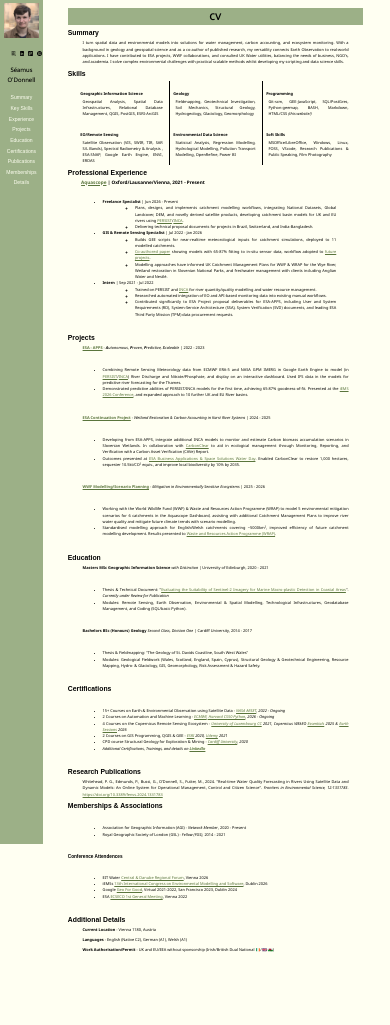
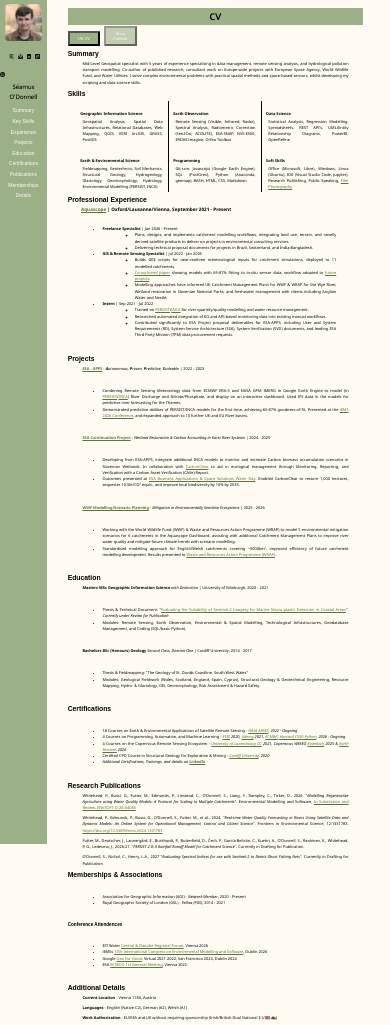
Before and after one commit to EldonSamuelson/eldonsamuelson.github.io, a plain HTML site: page index.html in a window 390 px wide. Before the commit the page ends 962 px from the top, so only its background shows below. Drawn offline with Linux system fonts and the light colour scheme; a web font is replaced by a local one.

Commit message:
Added basic js functionality for buttons and leaflet, changed Public CV, added a public-facing Email

```diff
--- a/index.html
+++ b/index.html
@@ -7,6 +7,8 @@
         </style>
         <!--Job-related Stylesheet pun here -->
         <link rel="stylesheet" href="./suc.css">
+        <!-- Leaflet CSS *WIP* -->
+        <link rel="stylesheet2" href="https://unpkg.com/leaflet@1.9.4/dist/leaflet.css"/>
         <!-- Misc -->
         <title>Séamus O'Donnell - CV</title>
         <meta name="Séamus' Online Resume" content="">
@@ -14,12 +16,15 @@
         <meta charset="utf-8">
         <meta name="viewport" content="width=device-width, initial-scale=1.0">
     </head>
-    <body class="bodyCV" style="background-color:#fffff2;">
+
+    <body class="bodyCV">
         <!-- Sidebar navigation -->
         <div class="SidebarCV">
-            <img class="MeCV" src="./files/You-Me-CV.jpeg" alt="You, Me, and CV">
+            <img class="Face" src="./files/You-Me-CV.jpeg" id="FacialBias" alt="You, Me, and My CV">
             <a class="res" href="./files/Seamus_ODonnell_CV_Public.pdf" target="_blank" rel="noopener noreferrer">
-                <img src="./files/ico-cv.png" alt="Seamus' Public CV" title="Download Séamus' CV"></a>
+                <img src="./files/ico-cv.png" alt="Séamus' Public CV" title="Download Séamus' CV"></a>
+            <a class="msg" href="mailto:cursaibeatha.seamuscv@gmx.at?subject=Interest%20in%20your%20Online%20CV&body=Dear%20Séamus," target="_blank" rel="noopener noreferrer">
+                <img src="./files/ico-msg.png" alt="Séamus' Public Email" title="Contact Me"></a>
             <a class="lin" href="https://www.linkedin.com/in/seamusodonnell/" target="_blank" rel="noopener noreferrer">
                 <img src="./files/ico-li.png" alt="Séamus' LinkedIn" title="Séamus' LinkedIn"></a>
             <a class="git" href="https://www.github.com/EldonSamuelson" target="_blank" rel="noopener noreferrer">
@@ -36,12 +41,12 @@
                     <a href="#Skills">Key Skills</a>
                     <a href="#Experience">Experience</a>
                     <a href="#Projects">Projects</a>
+                    <div id="Leaflet" class="hide"><a href="##Leaflet">Portfolio</a></div>
                     <a href="#Education">Education</a>
                     <a href="#Certifications">Certifications</a>
                     <a href="#Publications">Publications</a>
                     <a href="#Memberships">Memberships</a>
                     <a href="#Details">Details</a>
-                    <div class="hide"><a href="#Leaflet">Portfolio</a></div>
                 </div>
             </div>
         </div>
@@ -50,31 +55,36 @@
             <div class="BannerCV">
                 <h1 id="Top">CV</h1>
             </div>
+            <!-- Button toggles -->
+            <button class="Button ToggleUK" id="regionToggle">UK CV</button>
+            <button class="Button ToggleLeaflet disabled" id="leafletToggle" href="#Leaflet">Show Portfolio</button>
+            <button class="Button ToggleHospitality hide" id="formatToggle">Hospitality CV</button>
+
             <h2 id="Personal">Summary</h2>
-            <p>I turn spatial data and environmental models into solutions for water management, carbon accounting, and ecosystem monitoring. With a background in geology and geospatial science and as a co-author of published research, my versatility connects Earth Observation to real-world applications. I have contributed to ESA projects, WWF collaborations, and consulted UK Water utilities, balancing the needs of business, NGO’s, and academia. I solve complex environmental challenges with practical scalable methods whilst developing my scripting and data science skills.</p>
+            <p>Mid-Level Geospatial specialist with 5 years of experience specialising in data management, remote sensing analysis, and hydrological pollution transport modelling. Co-author of published research, consultant work on Europe-wide projects with European Space Agency, World Wildlife Fund, and Water Utilities. I solve complex environmental problems with practical spatial methods and space-based sensors, whilst developing my scripting and data science skills.</p>
 
             <h2 id="Skills">Skills</h2>
             <div class="CVSkillsCol">
             <b>Geographic Information Science</b>
-                <p>Geospatial Analysis, Spatial Data Infrastructures, Relational Database Management, QGIS, PostGIS, ESRI-ArcGIS</p>
-            <b>EO/Remote Sensing</b>
-                <p>Satellite Observation (VIS, SWIR, TIR, SAR S/L Bands), Spectral Radiometry & Analysis , ESA-SNAP, Google Earth Engine, ENVI, ERDAS</p>
-            <b>Geology</b>
-                <p>Fieldmapping, Geotechnical Investigation, Soil Mechanics, Structural Geology, Hydrogeology, Glaciology, Geomorphology</p>
-            <b>Environmental Data Science</b>
-                <p>Statisical Analysis, Regression Modelling, Hydrological Modelling, Pollution Transport Modelling, OpenRefine, Power BI </p>
+                <p>Geospatial Analysis, Spatial Data Infrastructures, Relational Databases, Web Mapping, QGIS, ESRI ArcGIS, GRASS, PostGIS </p>
+            <b>Earth & Environmental Science</b>
+                <p>Fieldmapping, Geotechnics, Soil Mechanics, Structural Geology, Hydrogeology, Glaciology, Geomorphology, Hydrology, Environmental Modelling (PERSIST, INCA)</p>
+            <b>Earth Observation</b>
+                <p>Remote Sensing (Visible, Infrared, Radar), Spectral Analysis,  Radiometric Correction (Sen2Cor, ACOLITE), ESA-SNAP, NV5-ENVI, ERDAS Imagine, Orfeo Toolbox</p>
             <b>Programming</b>
-                <p>Git-scm, GEE-JavaScript, SQL/PostGres, Python-geemap, BASH,  Markdown, HTML/CSS <i>(this website!)</i> </p>
+                <p>Git-scm, Javascript (Google Earth Engine), SQL (PostGres), Python (Anaconda, geemap), BASH, HTML, CSS, Markdown</p>
+            <b>Data Science</b>
+                <p>Statistical Analysis, Regression Modelling, Spreadsheets, REST API's, UML/Entity Relationship Diagrams, PowerBI, OpenRefine</p>
             <b>Soft Skills</b>
-                <p>MSOffice/LibreOffice, Windows, Linux, FOSS, VScode, Research Publications & Public Speaking, Film Photography</p>
+                <p>Office (Microsoft, Libre), Windows, Linux (Ubuntu), IDE (Visual Studio Code, Jupyter), Research Publishing, Public Speaking, <a href="https://www.flickr.com/photos/atlonim/" target="_blank" rel="noopener noreferrer">Film Photography</a></p>
             </div>
 
             <h2 id="Experience">Professional Experience</h2>
-            <h3 class="pro"><a href="https://www.aquascope.com/" target="_blank" rel="noopener noreferrer">Aquascope</a></b> | Oxford/Lausanne/Vienna, 2021 - Present</h3>
+            <h3 class="pro"><a href="https://www.aquascope.com/" target="_blank" rel="noopener noreferrer">Aquascope</a></b> | Oxford/Lausanne/Vienna, September 2021 - Present</h3>
             <ul>
-                <li><b>Freelance Specialist</b> | Jun 2026 - Present</li>
+                <li><b>Freelance Specialist</b> | Jan 2026 - Present</li>
                 <ul>
-                    <li>Plans, designs, and implements catchment modelling workflows, integrating National Datasets, Global Landcover, DEM, and novelly derived satellite products, developing catchment basin models for UK and EU rivers using <a href="https://www.persistmodel.org" target="_blank" rel="noopener noreferrer">PERSIST</a>/<a href="https://incamodels.org/" target="_blank" rel="noopener noreferrer">INCA</a>.</li>
+                    <li>Plans, designs, and implements catchment modelling workflows, integrating land use, terrain, and novelly derived satellite products to deliver on projects in environmental consulting services. </li>
                     <li>Delivering technical proposal documents for projects in Brazil, Switzerland, and India-Bangladesh.</li>
                 </ul>
                 <li><b>GIS & Remote Sensing Specialist</b> | Jul 2022 - Jan 2026</li>
@@ -85,7 +95,7 @@
                 </ul>
                 <li><b>Intern</b> | Sep 2021 - Jul 2022</li>
                 <ul>
-                    <li>Trained on PERSIST and <a href="https://www.omb.co.uk/surface-water-quality-modelling-and-management-information" target="_blank" rel="noopener noreferrer">INCA</a> for river quantity/quality modelling and water resource management.</li>
+                    <li>Trained on <a href="https://www.persistmodel.org" target="_blank" rel="noopener noreferrer">PERSIST</a>/<a href="https://incamodels.org/" target="_blank" rel="noopener noreferrer">INCA</a> for river quantity/quality modelling and water resource management.</li>
                     <li>Researched automated integration of EO and API-based monitoring data into existing manual workflows.</li>
                     <li>Contributed significantly to ESA Project proposal deliverables for ESA-APPS, including User and System Requirements (RD), System-Service Archictecture (SSA), System Verification (SVD) documents, and leading ESA Third Party Mission (TPM) data procurement requests.</li>
                 </ul>
@@ -112,8 +122,10 @@
                 <li>Standardised modelling approach for English/Welsh catchments covering ~5000km², improved efficiency of future catchment modelling development. Results presented to <a href="https://www.wrap.ngo/take-action/uk-food-drink-pact/water-roadmap" target="_blank" rel="noopener noreferrer">Waste and Resources Action Programme (WRAP)</a>.</li>
             </ul>
 
-            <div class="hide"> <!--The Hidden to Humans section (unless CSS breaks)-->
-                <h2 id="Leaflet">Portfolio</h2>
+            <div id="Portfolio" class="hide">
+                <h2 id="#Leaflet">Portfolio</h2>
+                <p>Not quite yet</p>
+                <iframe class="" src=""><!--TODO--></iframe>
             </div>
 
             <div class="hide"> <!--The Hidden to Humans section (unless CSS breaks)-->
@@ -133,11 +145,10 @@
 
             <h2 id="Certifications">Certifications</h2>
             <ul>
-                <li>15+ Courses on Earth & Environmental Observation using Satellite Data - <i><a href="https://www.earthdata.nasa.gov/data/projects/arset" target="_blank" rel="noopener noreferrer">NASA ARSET</a>, 2022 - Ongoing</i></li>
-                <li>2 Courses on Automation and Machine Learning -  <i><a href="https://learning.ecmwf.int/enrol/index.php?id=96" target="_blank" rel="noopener noreferrer"> ECMWF</a>,<a href="https://cs50.harvard.edu/python/" target="_blank" rel="noopener noreferrer"> Harvard CS50 Python</a>, 2026 - Ongoing</i></li>
+                <li>18 Courses on Earth & Environmental Applications of Satellite Remote Sensing - <i><a href="https://www.earthdata.nasa.gov/data/projects/arset" target="_blank" rel="noopener noreferrer">NASA ARSET</a>, 2022 - Ongoing</i></li>
+                <li>4 Courses on Programming, Automation, and Machine Learning - <i><a href="https://www.esri.com/training/catalog/57630436851d31e02a43f13c/python-for-everyone/" target="_blank" rel="noopener noreferrer">ESRI</a> 2020, <a href="https://www.udemy.com/certificate/UC-1189a5f9-14c2-4a65-af83-3abc114ebef9/" target="_blank" rel="noopener noreferrer">Udemy</a> 2021, <a href="https://learning.ecmwf.int/enrol/index.php?id=96" target="_blank" rel="noopener noreferrer"> ECMWF</a>,<a href="https://cs50.harvard.edu/python/" target="_blank" rel="noopener noreferrer"> Harvard CS50 Python</a>, 2026 - Ongoing</i></li>
                 <li>4 Courses on the Copernicus Remote Sensing Ecosystem - <i><a href="https://www.copernicus.eu/en/opportunities/education/copernicus-mooc" target="_blank" rel="noopener noreferrer">University of Luxembourg CC</a> 2021, Copernicus WEkEO <a href="https://events.wekeo.eu/wekeo-essentials" target="_blank" rel="noopener noreferrer">Essentials</a> 2025 & <a href="https://events.wekeo.eu/earth-sessions-natural-disasters" target="_blank" rel="noopener noreferrer">Earth Sessions</a> 2026</i></li>
-                <li>2 Courses on GIS Programming, QGIS & GEE - <i><a href="https://www.esri.com/training/catalog/57630436851d31e02a43f13c/python-for-everyone/" target="_blank" rel="noopener noreferrer">ESRI</a> 2020, <a href="https://www.udemy.com/certificate/UC-1189a5f9-14c2-4a65-af83-3abc114ebef9/" target="_blank" rel="noopener noreferrer">Udemy</a> 2021 </i></li>
-                <li>CPD course Structural Geology for Exploration & Mining - <i><a href="https://www.cardiff.ac.uk/professional-development/available-training/short-courses/view/structural-geology-for-exploration-and-mining" target="_blank" rel="noopener noreferrer">Cardiff University</a>, 2020</i></li>
+                <li>Certified CPD Course in Structural Geology for Exploration & Mining - <i><a href="https://www.cardiff.ac.uk/professional-development/available-training/short-courses/view/structural-geology-for-exploration-and-mining" target="_blank" rel="noopener noreferrer">Cardiff University</a>, 2020</i></li>
                 <li><i>Additional Certifications, Trainings, and details on <a href="https://www.linkedin.com/in/seamusodonnell/details/certifications/" target="_blank" rel="noopener noreferrer"><b>LinkedIn</b></a></i></li>
             </ul>
 
@@ -145,7 +156,14 @@
             </div>
 
             <h2 id="Publications">Research Publications</h2>
-            <p>Whitehead, P. G., Edmunds, P., Bussi, G., O’Donnell, S., Futter, M., 2024. "Real-time Water Quality Forecasting in Rivers Using Satellite Data and Dynamic Models: An Online System for Operational Management, Control and Citizen Science". <i>Frontiers in Environmental Science, 12:1331783</i>. <a href="https://doi.org/10.3389/fenvs.2024.1331783" target="_blank" rel="noopener noreferrer">https://doi.org/10.3389/fenvs.2024.1331783</a></p>
+
+            <p>Whitehead, P., Bussi, G., Futter, M., Edmunds, P., Linstead, C., O’Donnell, S., Liang, Y., Rampley, C., Ticker, D., 2026. "<i>Modelling Regenerative Agriculture using Water Quality Models: A Protocol for Scaling to Multiple Catchments</i>". Environmental Modelling and Software, <a href="https://www.sciencedirect.com/special-issue/337982/special-issue-on-modelling-standards" target="_blank" rel="noopener noreferrer">In Submission and Review, ENVSOFT-D-26-04083</a></p>
+
+            <p>Whitehead, P., Edmunds, P., Bussi, G., O’Donnell, S., Futter, M., <i>et al.,</i> 2024. "<i>Real-time Water Quality Forecasting in Rivers Using Satellite Data and Dynamic Models: An Online System for Operational Management, Control and Citizen Science</i>". Frontiers in Environmental Science, 12:1331783. <a href="https://doi.org/10.3389/fenvs.2024.1331783" target="_blank" rel="noopener noreferrer">https://doi.org/10.3389/fenvs.2024.1331783</a></p>
+
+            <p>Futter, M., Deutscher, J., Lannergård, E., Burkhardt, P., Butterfield, D., Čech, P., García-Beltrán, C., Kuehn, A., O'Donnell, S., Rankinen, K., Whitehead, P. G., Ledesma, J., 2026-27. "<i>PERSiST 2.0: A Rainfall Runoff Model for Catchment Science</i>". Currently in Drafting for Publication</p>
+
+            <p>O'Donnell, S., Nichol, C., Henry, L-A., 2027 "<i>Evaluating Spectral Indices for use with Sentinel-2 to Detect Ghost Fishing Nets</i>". Currently in Drafting for Publication</p>
 
             <h2 id="Memberships">Memberships & Associations</h2>
             <ul>
@@ -163,8 +181,8 @@
 
             <h2 id="Details">Additional Details</h2>
             <p><b>Current Location</b> - Vienna 1180, Austria</p>
-            <p><b>Languages</b> - English (Native C2), German (A1), Welsh (A1)</p>
-            <p><b>Work Authorisation/Permit</b> - UK and EU/EEA without sponsorship (Irish/British Dual National <span title="IE-IRL" aria-label="IE-IRL">&#127470&#127466</span>/<span title="GB-WALES" aria-label="GB-WALES">&#127468&#127463-&#127988&#917607&#917602&#917623&#917612&#917619&#917631</span>)</p>
+            <p><b>Languages</b> - English (Native C2), German (A2), Welsh (A1)</p>
+            <p><b>Work Authorisation</b> - EU/EEA and UK without requiring sponsorship (Irish/British Dual National <span title="IE-IRL" aria-label="IE-IRL">&#127470&#127466</span>/<span title="GB-WALES" aria-label="GB-WALES">&#127468&#127463-&#127988&#917607&#917602&#917623&#917612&#917619&#917631</span>)</p>
 
         </div>
         <!--You found my 'manager', they like to sit on my lap and watch my mouse move around-->
@@ -180,8 +198,8 @@
         <!-- ║∙\■║║║■/∙║ -->
         <!-- ╚=========╝ -->
         <!--Do you think this CV or webpage could be better, or are you interested in hiring?!-->
-        <!--Contact me on LinkedIn and tell me what's in this box!-->
-        <script src="" async defer></script>
-        <!--Javascript src goes here^ -->
+        <!--Contact me on LinkedIn and tell me what's in this box so I know you're a human!-->
+        <script src="onderwi.js" async defer></script>
+        <!--Javascript 'Education' in Dutch. Because that's what this is, a learning experience -->
     </body>
 </html>
--- a/suc.css
+++ b/suc.css
@@ -19,14 +19,14 @@
 }
 
 /* Body colours are in hwb so the transparency is the same for all variants)*/
-.bodyCV {background-color: hwb(60 95% 0%);
+.bodyCV {background-color: hwb(40 95% 0%);
 }
 
 /*Divs*/
  /* The sidebar main navigation menu */
  .SidebarCV {
     height: 100%; /* Full-height: remove this if you want "auto" height */
-    width: 11%; /* Set the width of the sidenav */
+    width: 12vw; /* Set the width of the sidenav */
     position: fixed; /* Fixed Sidebar (stay in place on scroll) */
     z-index: 1; /* Stay on top */
     top: 0; /* Stay at the top */
@@ -38,16 +38,22 @@
 
   /* Sidebar */
   /* Profile Pic */
-  .MeCV {
+  .Face {
     width: 80%;
     margin: 8% 10% 0% 10%;
+    border-radius: 10%;
   }
 
   /* Icons */
   .res img {
     width: 1.25vw;
-    margin-top: 5%;
-    margin-left: 25%;
+    margin-top: 0.75vw;
+    margin-left: 2.25vw;
+  }
+
+  .msg img{
+    width: 1.25vw;
+    margin-bottom: 0.05vw; /* Design trick for bottom-weighted images*/
   }
 
   .lin img {
@@ -71,6 +77,7 @@
     font-family: 'Sarala', arial;
     color: hwb(0 0% 100%);
     display: block;
+    margin: 0.5vw
   }
 
   .SubBar-contentCV {
@@ -79,7 +86,7 @@
 
   .SubBar-contentCV a {
     font-size: 1.3vw;
-    color: hwb(60 95% 0%);
+    color: hwb(40 95% 0%);
     text-decoration: none;
     padding: 0.25em 0.25em 0.25em 0.25em;
     text-decoration: solid;
@@ -90,7 +97,7 @@
   }
 
   .SubBar-contentCV a:hover {
-    background-color: hwb(60 95% 0%);
+    background-color: hwb(40 95% 0%);
     color: hwb(0 0% 100%); /*text colour*/
   }
 
@@ -102,7 +109,7 @@
   /* Technically this is one page, so a Resumé */
 
   .MainCV {
-    margin-left: 11%; /* Same as the width of .SideBarCV sidenav */
+    margin-left: 10.5vw; /* Roughly same width of .SideBarCV sidenav */
     padding: 0px 5%;
   }
 
@@ -117,6 +124,33 @@
     padding:0;
     text-align: center;
   }
+
+  /* Button bits*/
+  .Button {
+    background-color: hwb(89 53% 31%);
+    color: white; /* Font */
+    border-radius: 0.25vw;
+    padding: 0.75vw;
+    width: 11%;
+    text-align: center;
+    text-decoration: none;
+    display: inline-block;
+    font-size: 1vw;
+    font-family: 'Circular Book', arial;
+    margin: 0.5% 0vw 0vw 0vw;
+    cursor: pointer;
+  }
+    .Button:hover {
+      opacity: 0.8;
+    }
+    .disabled {
+      opacity: 0.6;
+      cursor: not-allowed;
+      transition-duration: 1s;
+    }
+      .disabled:hover {
+        background-color: red;
+      }
 
   .CVSkillsCol {
     column-count: 3;
@@ -153,7 +187,7 @@ h1 {
 h2 {
   font-family: 'Circular Book', arial;
   font-size: 1.75vw;
-  margin: 1.1vw 0vw;
+  margin: 1vw 0vw 1vw 0vw;
 }
 
 h3 {
```
Also changed, not shown: onderwi.js (added, +84 -0 lines), files/ico-msg.png (added), 2 other files.
